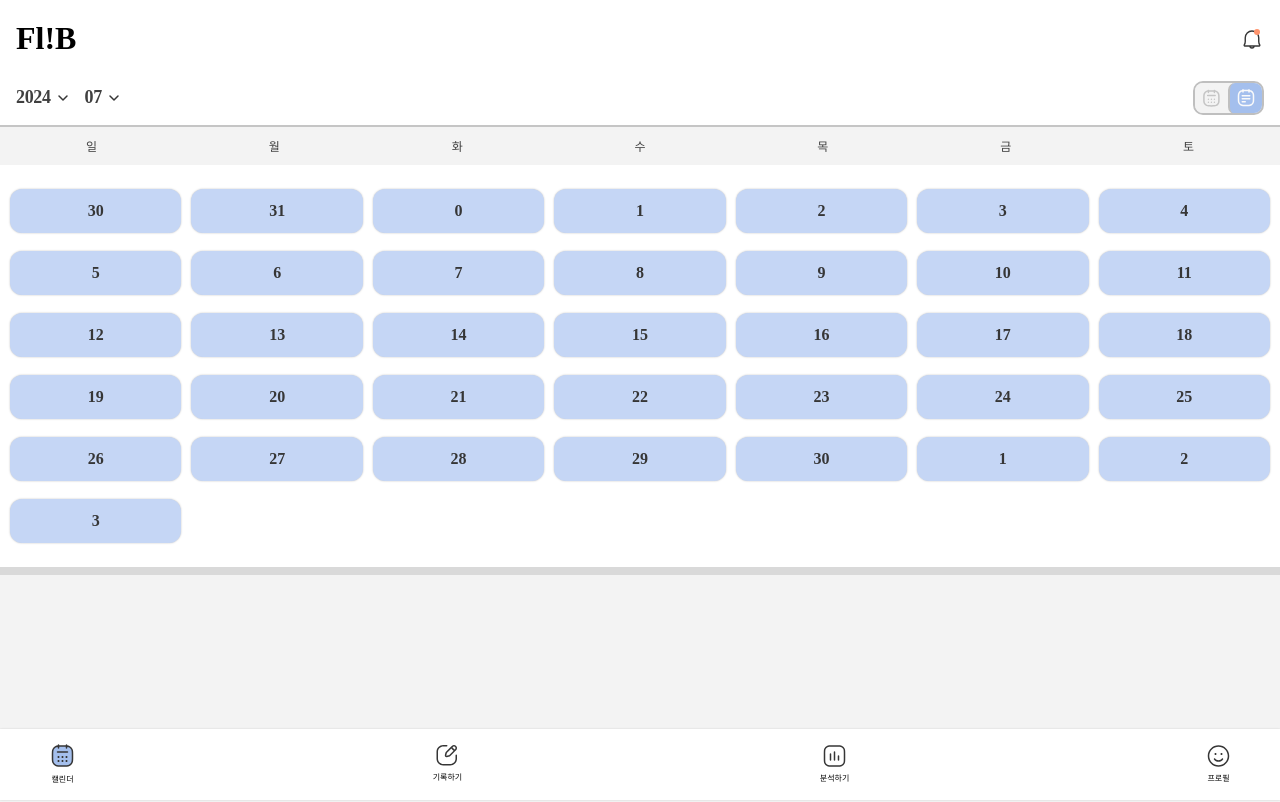
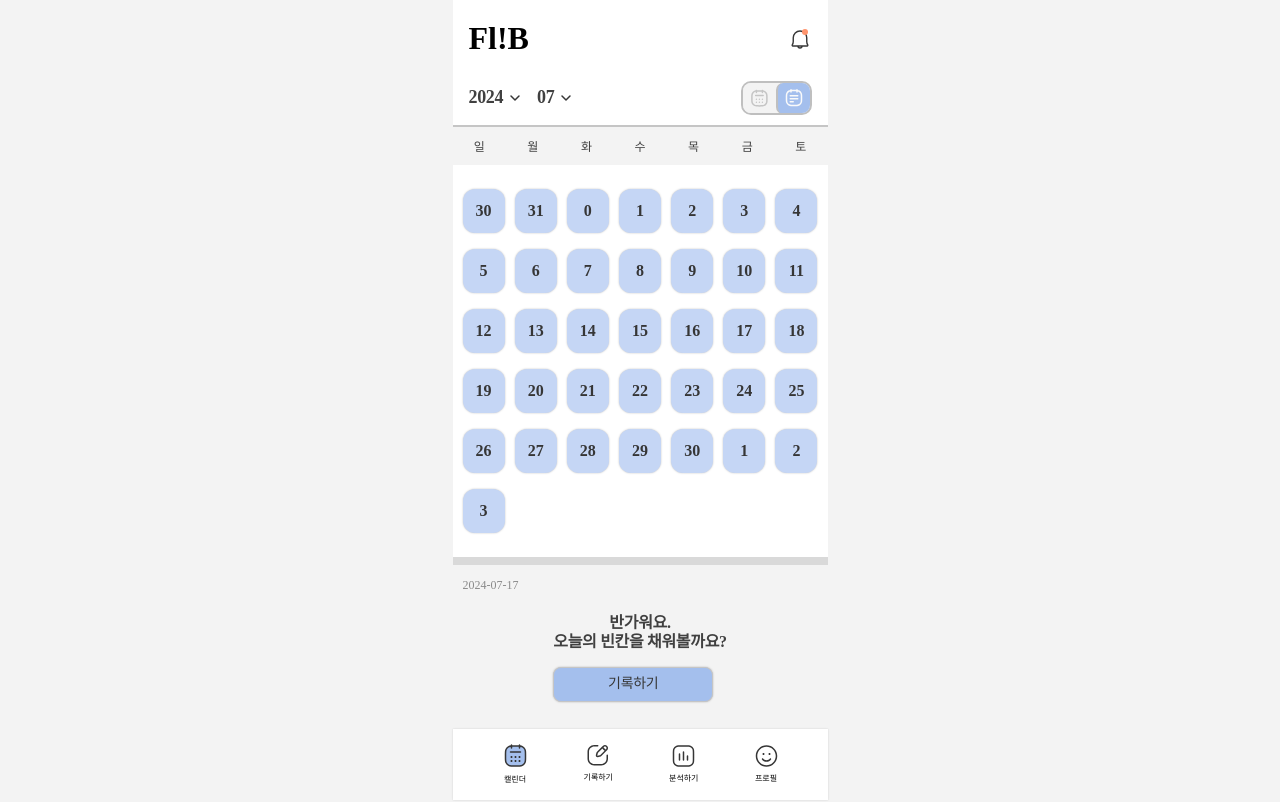
Before and after one commit to f-lb/frontend, a React (Create React App) app: page / in a window 1280 px wide. Built offline with nearby package versions, Linux system fonts and the light colour scheme.

Commit message:
특정 날 기록이 없을때 보이는 UI 완성

```diff
--- a/src/layouts/RootLayout.jsx
+++ b/src/layouts/RootLayout.jsx
@@ -6,7 +6,7 @@ export default function RootLayout({ children }) {
 }
 
 const Container = styled.div`
-  background-color: #f3f3f3
+  background-color: #f3f3f3;
   max-width: 375px;
   margin: 0 auto;
   min-height: 100vh;
--- a/src/pages/CalendarPage.jsx
+++ b/src/pages/CalendarPage.jsx
@@ -55,6 +55,16 @@ export default function CalendarPage() {
         <Date>2</Date>
         <Date>3</Date>
       </Calendar>
+      <RecordEmpty>
+        <span>2024-07-17</span>
+        <Guide>
+          <p>
+            반가워요. <br />
+            오늘의 빈칸을 채워볼까요?
+          </p>
+          <button>기록하기</button>
+        </Guide>
+      </RecordEmpty>
     </Container>
   );
 }
@@ -136,7 +146,7 @@ const Calendar = styled.ul`
   padding: 24px 10px;
   text-align: center;
   gap: 10px;
-  row-gap: 18px;
+  row-gap: 16px;
   border-bottom: 8px solid #d9d9d9;
   background-color: #fff;
 `;
@@ -157,3 +167,62 @@ const Date = styled.li`
   border-radius: 12px;
   box-shadow: 0px 0px 2px 0px rgba(0, 0, 0, 0.25);
 `;
+
+const RecordEmpty = styled.div`
+  padding: 10px 10px 100px;
+  span {
+    color: #8a8a8a;
+
+    /* caption/Md */
+    font-family: Pretendard;
+    font-size: 12px;
+    font-style: normal;
+    font-weight: 400;
+    line-height: normal;
+  }
+
+  button {
+    color: var(--gray-800Font, #363636);
+    text-align: center;
+    /* subtitle/Sm */
+    font-family: Pretendard;
+    font-size: 14px;
+    font-style: normal;
+    font-weight: 400;
+    line-height: 130%; /* 18.2px */
+    letter-spacing: -0.28px;
+
+    border-radius: 8px;
+    border: 1px solid var(--gray-400Neutral, #c5c5c5);
+    background: var(--sad_primary-500, #a4bfed);
+
+    /* calendarItemDropShadow */
+    box-shadow: 0px 0px 2px 0px rgba(0, 0, 0, 0.25);
+    display: flex;
+    width: 160px;
+    padding: 7px 8px;
+    flex-direction: column;
+    justify-content: center;
+    align-items: center;
+    gap: 10px;
+  }
+`;
+
+const Guide = styled.div`
+  width: fit-content;
+  text-align: center;
+  margin: 20px auto 0;
+
+  color: #404040;
+  p {
+    text-align: center;
+    /* title/Sm */
+    font-family: Pretendard;
+    font-size: 16px;
+    font-style: normal;
+    font-weight: 600;
+    line-height: 120%; /* 19.2px */
+    letter-spacing: -0.32px;
+    margin-bottom: 16px;
+  }
+`;
```
